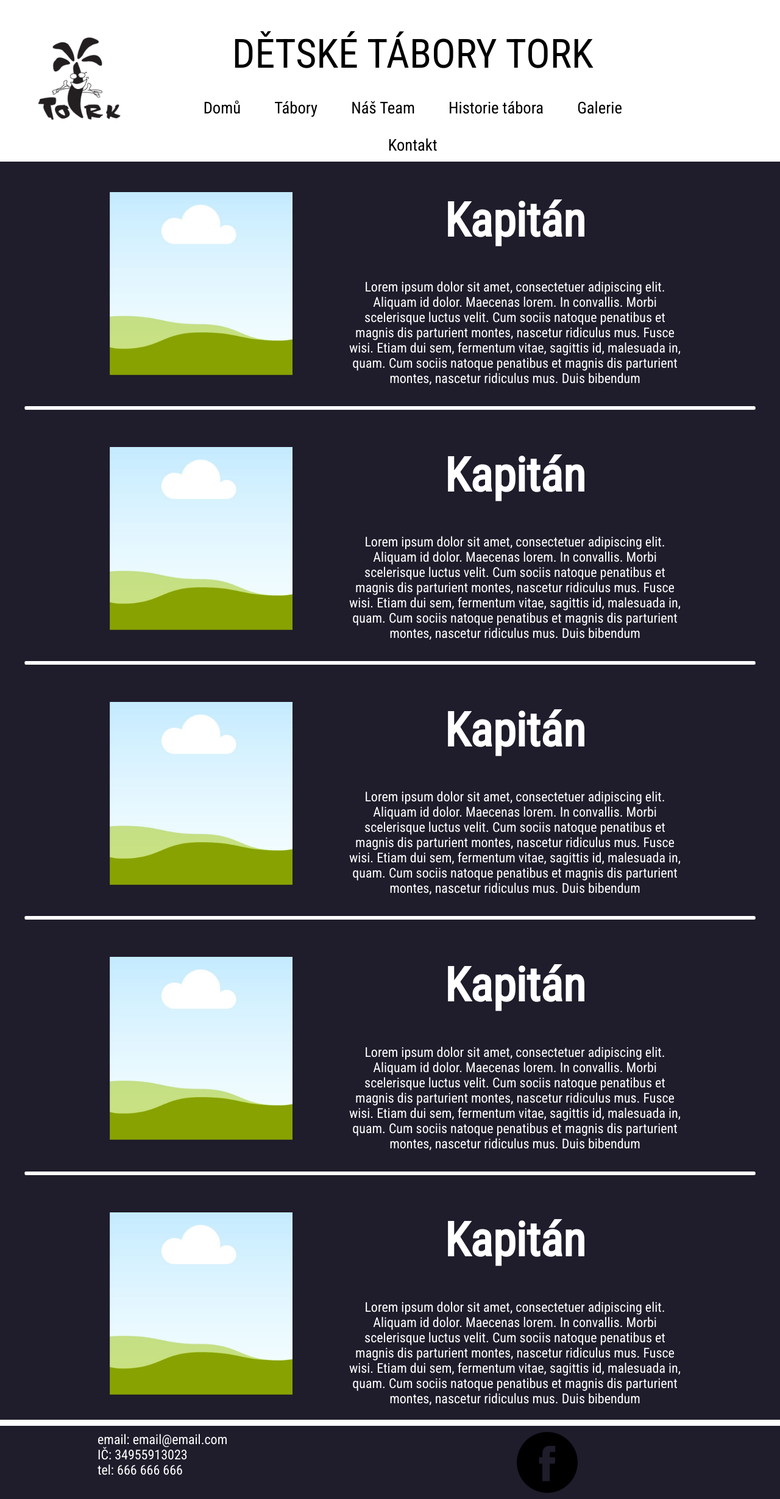
After one commit to RadimHruska/zikmund, a PHP site: page /team.php in a window 1280 px wide. The commit adds this page. Shown: the whole page at 61% size. Run offline with PHP 8.4, Linux system fonts and the light colour scheme.

Commit message:
team is done

```diff
--- a/nav.php
+++ b/nav.php
@@ -7,8 +7,8 @@
         <ul>
         <li><a href="index.php">Domů</a></li>
         <li><a href="#">Tábory</a></li>
-        <li><a href="#">Náš Team</a></li>
-        <li><a href="#">Histrie tábora</a></li>
+        <li><a href="team.php">Náš Team</a></li>
+        <li><a href="#">Historie tábora</a></li>
         <li><a href="#">Galerie</a></li>
         <li><a href="#">Kontakt</a></li>
 
--- a/style.css
+++ b/style.css
@@ -26,7 +26,7 @@ hr {
 .container
 {
     display: grid;
-  grid-template-columns: 1fr 1fr;
+  grid-template-columns: 1fr 2fr;
   grid-gap: 70px;
     max-width: 960px;
     min-width: 200px;
@@ -81,6 +81,15 @@ transform: scale(1.5);
 background-color:#1f1c2b;
 grid-column: 1/13;
 margin-top: 50px;
+width: 100vw;
+}
+
+#obsahTeam
+{
+
+background-color:#1f1c2b;
+grid-column: 1/13;
+
 width: 100vw;
 }
 #obsahWhite
@@ -238,13 +247,14 @@ color: red;
     transition: all 0.5s ease-out;
     transform: scale(1.5);
 }
-
+.velkyText
+{
+    font-size: 3.5em;
+}
 
 footer
 {
-    margin-top: 100px;
-    text-align: left;
-    height: 120px;
+    margin-top: 10px;
     padding: 10px 0;
     background: #1f1c2b;
     color: white;
--- /dev/null
+++ b/team.php
@@ -0,0 +1,86 @@
+<!DOCTYPE html>
+<html lang="cs-cz">
+<head>
+    <meta charset="UTF-8">
+    <meta http-equiv="X-UA-Compatible" content="IE=edge">
+    <meta name="viewport" content="width=device-width, initial-scale=1.0">
+    <link rel="stylesheet" href="style.css" type="text/css" />
+    <meta name="viewport" content="width=device-width, viewport-fit=cover">
+    <title>Úvod</title>
+</head>
+<body>
+<?php include("nav.php"); ?>
+
+
+
+
+<div id="obsahTeam">
+<div class="container">
+    <img src="pic/team.png" width="300px" style="margin:20px; margin-top: 50px;" class="ZvPc">
+    <div>
+        <h1 class="velkyText">Kapitán</h1>
+        <p>Lorem ipsum dolor sit amet, consectetuer adipiscing elit. Aliquam id dolor. Maecenas lorem. In convallis.
+             Morbi scelerisque luctus velit. Cum sociis natoque penatibus et magnis dis parturient montes, nascetur ridiculus mus.
+              Fusce wisi. Etiam dui sem, fermentum vitae, sagittis id, malesuada in, quam. Cum sociis natoque penatibus et magnis dis parturient montes,
+               nascetur ridiculus mus. Duis bibendum</p>
+
+    </div>
+
+</div>
+<hr>
+<div class="container">
+    <img src="pic/team.png" width="300px" style="margin:20px; margin-top: 50px;" class="ZvPc">
+    <div>
+        <h1 class="velkyText">Kapitán</h1>
+        <p>Lorem ipsum dolor sit amet, consectetuer adipiscing elit. Aliquam id dolor. Maecenas lorem. In convallis.
+             Morbi scelerisque luctus velit. Cum sociis natoque penatibus et magnis dis parturient montes, nascetur ridiculus mus.
+              Fusce wisi. Etiam dui sem, fermentum vitae, sagittis id, malesuada in, quam. Cum sociis natoque penatibus et magnis dis parturient montes,
+               nascetur ridiculus mus. Duis bibendum</p>
+
+    </div>
+
+</div>
+<hr>
+<div class="container">
+    <img src="pic/team.png" width="300px" style="margin:20px; margin-top: 50px;" class="ZvPc">
+    <div>
+        <h1 class="velkyText">Kapitán</h1>
+        <p>Lorem ipsum dolor sit amet, consectetuer adipiscing elit. Aliquam id dolor. Maecenas lorem. In convallis.
+             Morbi scelerisque luctus velit. Cum sociis natoque penatibus et magnis dis parturient montes, nascetur ridiculus mus.
+              Fusce wisi. Etiam dui sem, fermentum vitae, sagittis id, malesuada in, quam. Cum sociis natoque penatibus et magnis dis parturient montes,
+               nascetur ridiculus mus. Duis bibendum</p>
+
+    </div>
+
+</div>
+<hr>
+<div class="container">
+    <img src="pic/team.png" width="300px" style="margin:20px; margin-top: 50px;" class="ZvPc">
+    <div>
+        <h1 class="velkyText">Kapitán</h1>
+        <p>Lorem ipsum dolor sit amet, consectetuer adipiscing elit. Aliquam id dolor. Maecenas lorem. In convallis.
+             Morbi scelerisque luctus velit. Cum sociis natoque penatibus et magnis dis parturient montes, nascetur ridiculus mus.
+              Fusce wisi. Etiam dui sem, fermentum vitae, sagittis id, malesuada in, quam. Cum sociis natoque penatibus et magnis dis parturient montes,
+               nascetur ridiculus mus. Duis bibendum</p>
+
+    </div>
+
+</div>
+<hr>
+<div class="container">
+    <img src="pic/team.png" width="300px" style="margin:20px; margin-top: 50px;" class="ZvPc">
+    <div>
+        <h1 class="velkyText">Kapitán</h1>
+        <p>Lorem ipsum dolor sit amet, consectetuer adipiscing elit. Aliquam id dolor. Maecenas lorem. In convallis.
+             Morbi scelerisque luctus velit. Cum sociis natoque penatibus et magnis dis parturient montes, nascetur ridiculus mus.
+              Fusce wisi. Etiam dui sem, fermentum vitae, sagittis id, malesuada in, quam. Cum sociis natoque penatibus et magnis dis parturient montes,
+               nascetur ridiculus mus. Duis bibendum</p>
+
+    </div>
+
+</div>
+
+    </div>
+    <?php include("footer.php"); ?>
+</body>
+</html>
```
Also changed, not shown: pic/Snímek obrazovky 2023-12-22 v 12.15.06.png (added), pic/bcgrndHis.png (added), pic/team.png (added), 2 other files.
